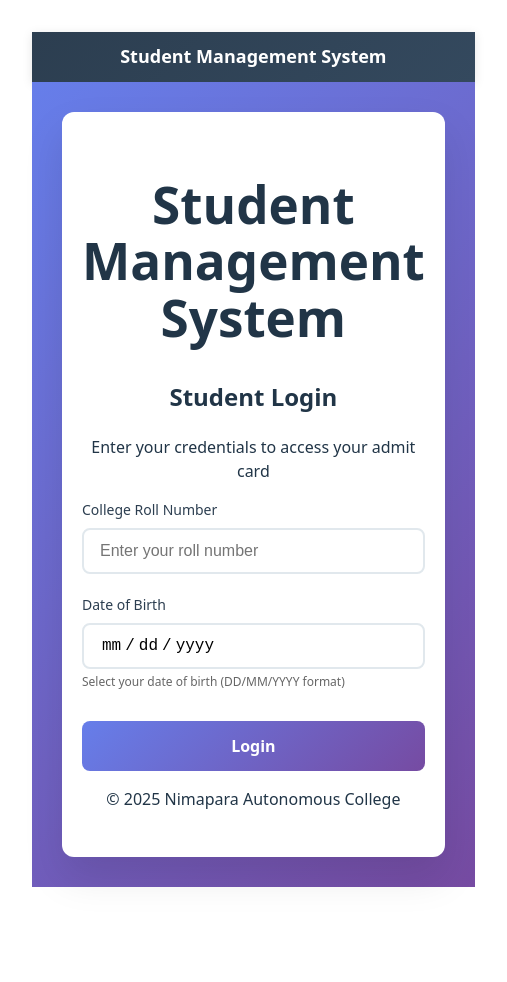
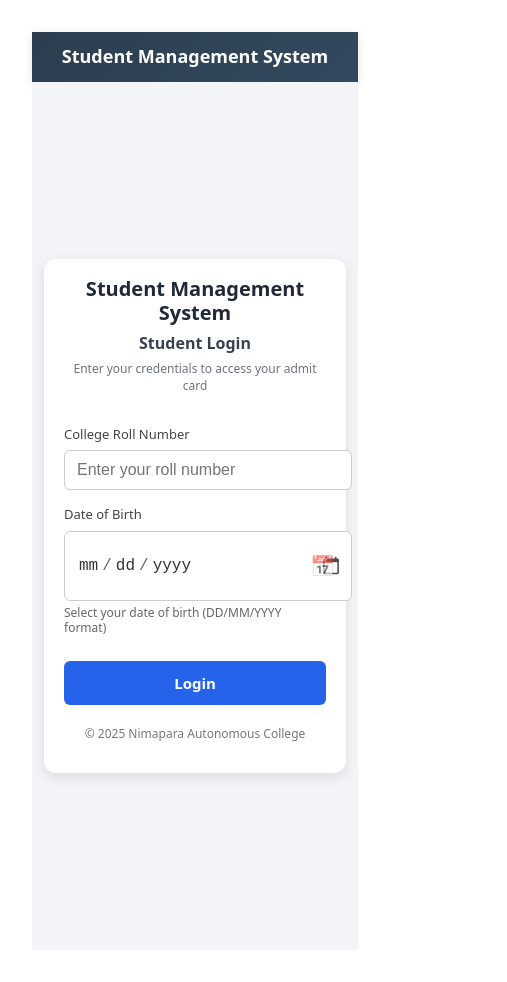
Before and after one commit to deepakyadav-02/nima-check-frontend, a React (Vite) app: page /login in a window 390 px wide. Shown: the whole page, 507 px wide, since content can reach past the window. Before the commit the page ends 919 px from the top, so only its background shows below. Built offline with nearby package versions, Linux system fonts and the light colour scheme.

Commit message:
Update Login.css

```diff
--- a/src/components/Login.css
+++ b/src/components/Login.css
@@ -1,89 +1,191 @@
+/* Full Page Centering */
 .login-container {
+  min-height: 100vh;
   display: flex;
   justify-content: center;
   align-items: center;
-  min-height: 80vh;
+  background: #f2f4f8;
   padding: 20px;
-  background: linear-gradient(135deg, #667eea 0%, #764ba2 100%);
 }
 
+/* Card */
 .login-card {
-  background: white;
+  background: #fff;
+  padding: 25px 30px;
   border-radius: 12px;
-  box-shadow: 0 20px 40px rgba(0, 0, 0, 0.1);
-  padding: 40px;
+  box-shadow: 0px 4px 12px rgba(0,0,0,0.1);
+  max-width: 400px;
   width: 100%;
-  max-width: 400px;
   text-align: center;
 }
 
-.login-header h2 {
-  color: #2c3e50;
-  margin-bottom: 10px;
-  font-size: 28px;
-  font-weight: 600;
+/* Header */
+.college-header {
+  margin-bottom: 30px;
+  text-align: center;
 }
 
-.login-header p {
-  color: #7f8c8d;
-  margin-bottom: 30px;
-  font-size: 16px;
+.system-title {
+  font-size: 24px;
+  font-weight: 700;
+  color: #1f2937;
+  margin: 0 0 8px 0;
+  line-height: 1.2;
 }
 
+.login-title {
+  font-size: 20px;
+  font-weight: 600;
+  color: #374151;
+  margin: 0 0 8px 0;
+  line-height: 1.3;
+}
+
+.login-subtitle {
+  font-size: 14px;
+  color: #6b7280;
+  margin: 0;
+  line-height: 1.4;
+}
+
+
+
+
+
+/* Form */
 .login-form {
-  text-align: left;
+  display: flex;
+  flex-direction: column;
+  gap: 15px;
+  margin-top: 15px;
 }
 
 .form-group {
-  margin-bottom: 20px;
+  text-align: left;
 }
 
 .form-group label {
   display: block;
-  margin-bottom: 8px;
-  color: #2c3e50;
-  font-weight: 500;
   font-size: 14px;
+  color: #444;
+  margin-bottom: 6px;
 }
 
 .form-group input {
   width: 100%;
-  padding: 12px 16px;
-  border: 2px solid #e1e8ed;
-  border-radius: 8px;
-  font-size: 16px;
-  transition: all 0.3s ease;
-  box-sizing: border-box;
+  padding: 10px 12px;
+  font-size: 14px;
+  border: 1px solid #ccc;
+  border-radius: 6px;
+  outline: none;
+  transition: border-color 0.2s;
 }
 
 .form-group input:focus {
-  outline: none;
-  border-color: #667eea;
-  box-shadow: 0 0 0 3px rgba(102, 126, 234, 0.1);
+  border-color: #2563eb;
+}
+
+/* Button */
+.login-btn {
+  background: #2563eb;
+  color: white;
+  font-size: 15px;
+  font-weight: bold;
+  padding: 12px;
+  border: none;
+  border-radius: 6px;
+  cursor: pointer;
+  margin-top: 10px;
+  transition: background 0.3s;
+}
+
+.login-btn:hover {
+  background: #1d4ed8;
+}
+
+/* Footer */
+.footer {
+  margin-top: 20px;
+  font-size: 12px;
+  color: #777;
+}
+
+/* Error Message */
+.error-message {
+  background: #fee;
+  color: #c53030;
+  padding: 12px;
+  border-radius: 6px;
+  font-size: 14px;
+  border: 1px solid #fed7d7;
+  margin-bottom: 15px;
+}
+
+/* Helper text styling */
+.form-group small {
+  display: block;
+  font-size: 12px;
+  color: #666;
+  margin-top: 4px;
+  line-height: 1.3;
+}
+
+/* Date input field specific styling */
+.form-group input[type="date"] {
+  -webkit-appearance: none;
+  appearance: none;
+  min-height: 42px;
+  position: relative;
+  background: #fff;
+  cursor: pointer;
+}
+
+.form-group input[type="date"]:hover {
+  border-color: #2563eb;
+}
+
+.form-group input[type="date"]:focus {
+  border-color: #2563eb;
+  box-shadow: 0 0 0 3px rgba(37, 99, 235, 0.1);
+}
+
+/* Custom calendar icon for better visual appeal */
+.form-group input[type="date"]::before {
+  content: "📅";
+  position: absolute;
+  right: 12px;
+  top: 50%;
+  transform: translateY(-50%);
+  pointer-events: none;
+  font-size: 16px;
+  opacity: 0.6;
+  z-index: 1;
+}
+
+.form-group input[type="date"]:focus::before {
+  opacity: 0.8;
 }
 
 /* Mobile-specific date input improvements */
-.form-group input[type="date"] {
-  -webkit-appearance: none;
-  appearance: none;
-  min-height: 44px; /* Better touch target */
+.form-group input[type="date"]::-webkit-calendar-picker-indicator {
+  position: absolute;
+  right: 8px;
+  top: 50%;
+  transform: translateY(-50%);
+  width: 20px;
+  height: 20px;
+  cursor: pointer;
+  opacity: 0.7;
+  transition: opacity 0.2s;
 }
 
-.form-group input[type="date"]::-webkit-calendar-picker-indicator {
-  background: transparent;
-  bottom: 0;
-  color: transparent;
-  cursor: pointer;
-  height: auto;
-  left: 0;
-  position: absolute;
-  right: 0;
-  top: 0;
-  width: auto;
+.form-group input[type="date"]::-webkit-calendar-picker-indicator:hover {
+  opacity: 1;
 }
 
 .form-group input[type="date"]::-webkit-datetime-edit {
   padding: 0;
+  color: #333;
 }
 
 .form-group input[type="date"]::-webkit-datetime-edit-fields-wrapper {
@@ -92,82 +194,144 @@
 
 .form-group input[type="date"]::-webkit-datetime-edit-text {
   padding: 0 2px;
+  color: #666;
 }
 
 .form-group input[type="date"]::-webkit-datetime-edit-month-field,
 .form-group input[type="date"]::-webkit-datetime-edit-day-field,
 .form-group input[type="date"]::-webkit-datetime-edit-year-field {
   padding: 0 2px;
+  color: #333;
 }
 
-.form-group small {
-  display: block;
-  margin-top: 5px;
-  color: #95a5a6;
+/* Firefox date input styling */
+.form-group input[type="date"]::-moz-calendar-picker-indicator {
+  background: transparent;
+  border: none;
+  cursor: pointer;
+  padding: 0;
+  margin: 0;
+}
+
+/* Edge date input styling */
+.form-group input[type="date"]::-ms-clear,
+.form-group input[type="date"]::-ms-expand {
+  display: none;
+}
+
+/* Responsive Design */
+@media (max-width: 768px) {
+  .login-container {
+    padding: 16px;
+  }
+
+  .login-card {
+    padding: 20px 25px;
+    max-width: 100%;
+    margin: 0;
+  }
+
+  .system-title {
+    font-size: 22px;
+  }
+
+  .login-title {
+    font-size: 18px;
+  }
+
+  .login-subtitle {
+    font-size: 13px;
+  }
+
+  .form-group input {
+    font-size: 16px;
+    padding: 12px 14px;
+  }
+
+  .login-btn {
+    padding: 14px;
+    font-size: 16px;
+  }
+}
+
+@media (max-width: 480px) {
+  .login-container {
+    padding: 12px;
+  }
+
+  .login-card {
+    padding: 18px 20px;
+  }
+
+  .system-title {
+    font-size: 20px;
+  }
+
+  .login-title {
+    font-size: 16px;
+  }
+
+  .login-subtitle {
     font-size: 12px;
   }
 
-.error-message {
-  background: #fee;
-  color: #c53030;
-  padding: 12px;
-  border-radius: 6px;
-  margin-bottom: 20px;
-  font-size: 14px;
-  border: 1px solid #fed7d7;
+  .form-group label {
+    font-size: 13px;
+  }
+
+  .form-group input {
+    padding: 10px 12px;
+    font-size: 16px;
   }
 
   .login-btn {
-  width: 100%;
-  background: linear-gradient(135deg, #667eea 0%, #764ba2 100%);
-  color: white;
-  border: none;
-  padding: 14px;
-  border-radius: 8px;
-  font-size: 16px;
-  font-weight: 600;
-  cursor: pointer;
-  transition: all 0.3s ease;
-  margin-top: 10px;
-  position: relative;
-  z-index: 10;
+    padding: 12px;
+    font-size: 15px;
   }
 
-.login-btn:hover:not(:disabled) {
-  transform: translateY(-2px);
-  box-shadow: 0 10px 20px rgba(102, 126, 234, 0.3);
+  .error-message {
+    padding: 10px;
+    font-size: 13px;
+  }
 }
 
-.login-btn:disabled {
-  opacity: 0.7;
-  cursor: not-allowed;
-  transform: none;
+/* Focus visible for accessibility */
+.login-btn:focus-visible,
+.form-group input:focus-visible {
+  outline: 2px solid #2563eb;
+  outline-offset: 2px;
 }
 
-.login-btn:active {
-  transform: translateY(0);
-  box-shadow: 0 5px 10px rgba(102, 126, 234, 0.3);
+/* Disabled state for button */
+.login-btn:disabled {
+  background: #9ca3af;
+  cursor: not-allowed;
 }
 
-.login-help {
-  margin-top: 30px;
-  padding-top: 20px;
-  border-top: 1px solid #e1e8ed;
+.login-btn:disabled:hover {
+  background: #9ca3af;
 }
 
-.login-help p {
-  color: #7f8c8d;
-  font-size: 14px;
-  margin: 0;
+/* Responsive improvements for date input */
+@media (max-width: 768px) {
+  .form-group input[type="date"] {
+    font-size: 16px; /* Prevents zoom on iOS */
+    min-height: 44px; /* Better touch target */
+  }
+
+  .form-group input[type="date"]::before {
+    font-size: 18px;
+    right: 14px;
+  }
 }
 
 @media (max-width: 480px) {
-  .login-card {
-    padding: 30px 20px;
-    margin: 10px;
+  .form-group input[type="date"] {
+    min-height: 48px; /* Even better touch target on small screens */
   }
 
-  .login-header h2 {
-    font-size: 24px;
+  .form-group input[type="date"]::before {
+    font-size: 20px;
+    right: 16px;
   }
 }
```
Lines whose indentation alone changed are shown as unchanged.
